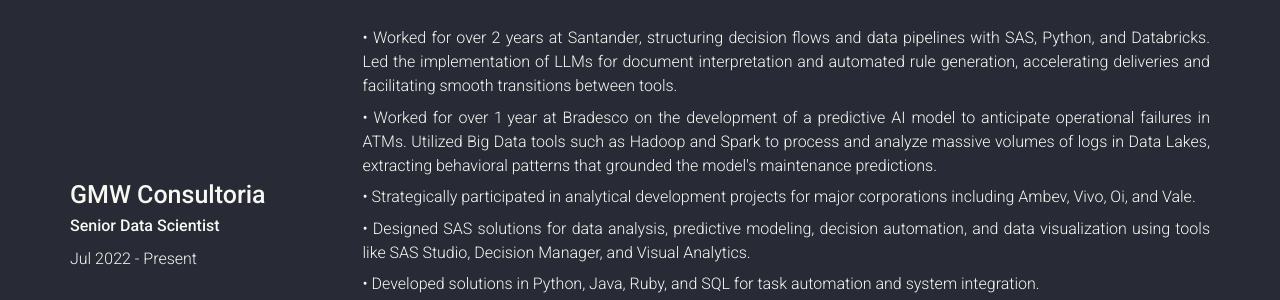
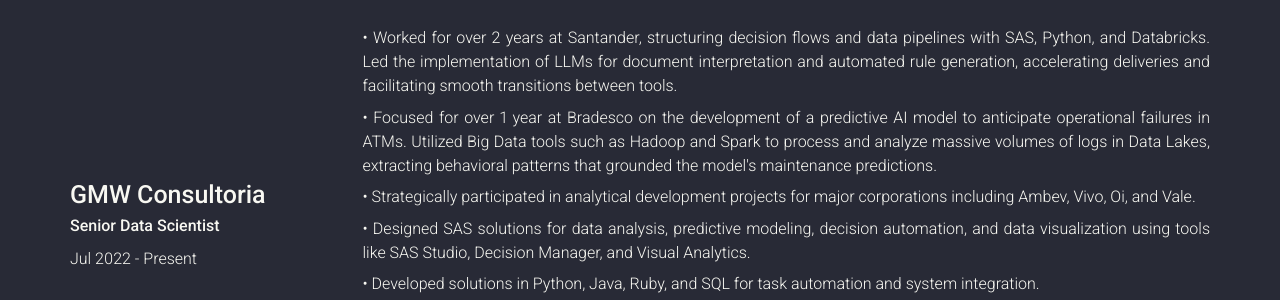
Before and after one commit to antonio-vmoura/antonio-vmoura.github.io, a Jekyll site: the page built from index.md, in a window 1280 px wide and 900 px high, scrolled down 1194 px. Shown: the part 152-452 px from the top of the window. Built offline with Jekyll 4.4.1, drawn with Linux system fonts in a browser that asks for light colours; nearby versions of some CDN libraries.

Commit message:
:sparkles: add: new infos

```diff
--- a/_config.yml
+++ b/_config.yml
@@ -215,7 +215,7 @@
               &bull; Worked for over 2 years at Santander, structuring decision flows and data pipelines with SAS, Python, and Databricks. Led the implementation of LLMs for document interpretation and automated rule generation, accelerating deliveries and facilitating smooth transitions between tools.
             </p>
             <p class="lang_en">
-              &bull; Worked for over 1 year at Bradesco on the development of a predictive AI model to anticipate operational failures in ATMs. Utilized Big Data tools such as Hadoop and Spark to process and analyze massive volumes of logs in Data Lakes, extracting behavioral patterns that grounded the model's maintenance predictions.
+              &bull; Focused for over 1 year at Bradesco on the development of a predictive AI model to anticipate operational failures in ATMs. Utilized Big Data tools such as Hadoop and Spark to process and analyze massive volumes of logs in Data Lakes, extracting behavioral patterns that grounded the model's maintenance predictions.
             </p>
             <p class="lang_en">
               &bull; Strategically participated in analytical development projects for major corporations including Ambev, Vivo, Oi, and Vale.
```
